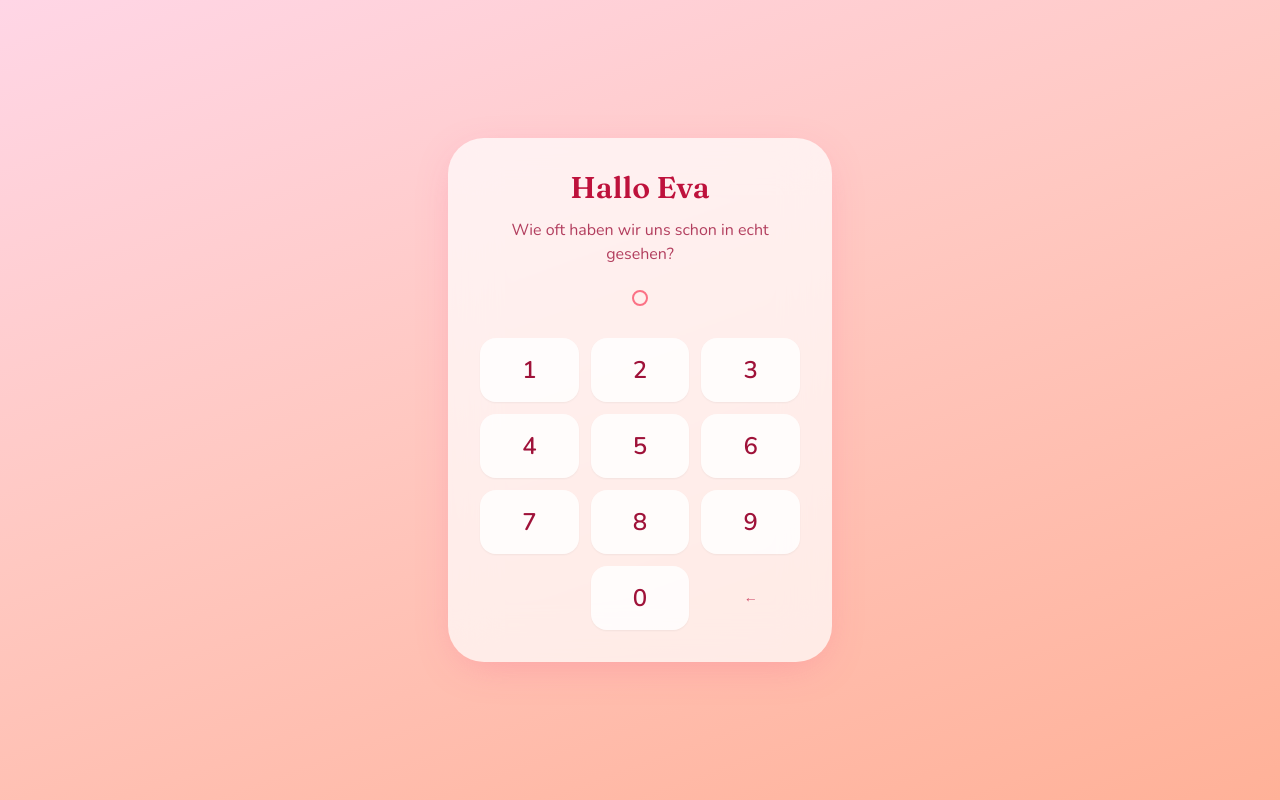
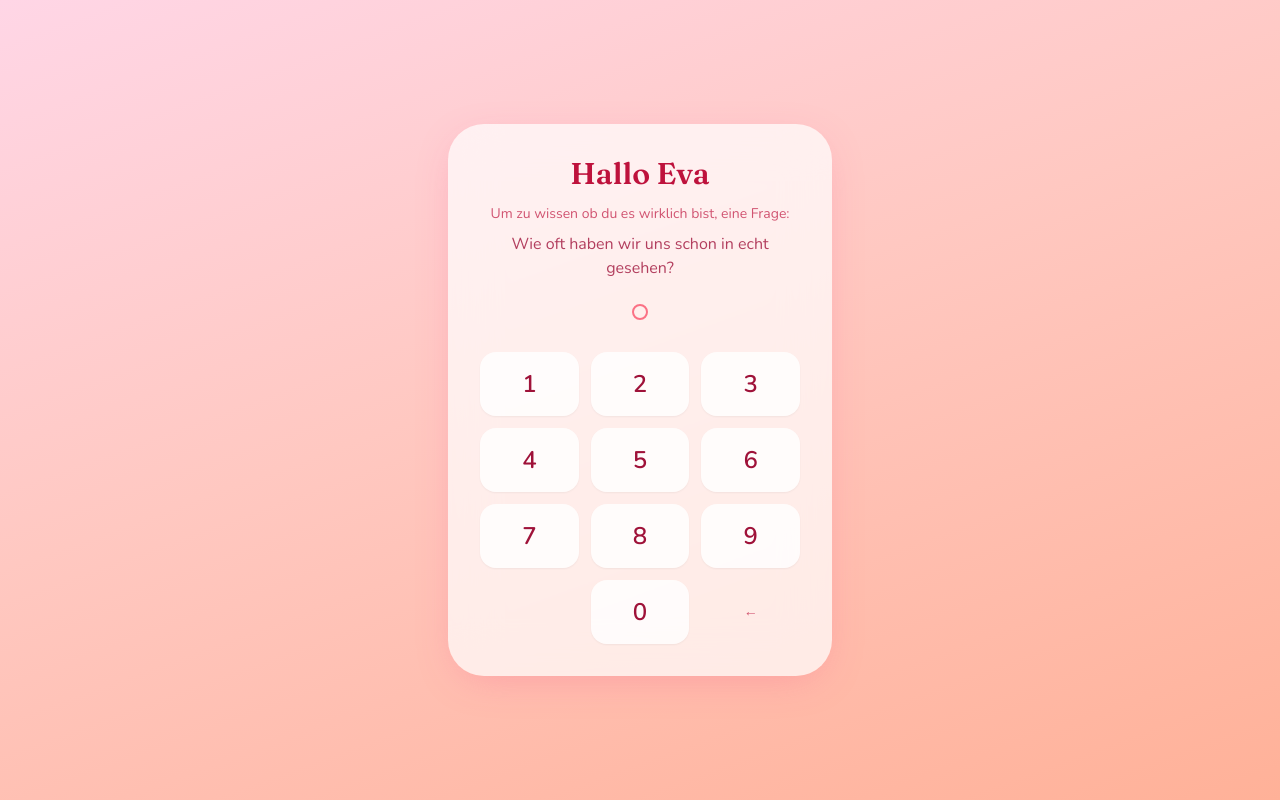
Before and after one commit to lulius2021/bittebittetreffen-, a Next.js app: page / in a window 1280 px wide. Built offline with nearby package versions, Linux system fonts and the light colour scheme.

Commit message:
Erklär-Text vor der Login-Frage ergänzen

```diff
--- a/app/components/LockScreen.tsx
+++ b/app/components/LockScreen.tsx
@@ -46,7 +46,10 @@ export default function LockScreen({ onUnlock }: { onUnlock: () => void }) {
         <h1 className="text-center font-display text-3xl font-semibold text-rose-700">
           Hallo Eva
         </h1>
-        <p className="mt-3 text-center text-rose-800/80">
+        <p className="mt-3 text-center text-sm text-rose-700/70">
+          Um zu wissen ob du es wirklich bist, eine Frage:
+        </p>
+        <p className="mt-2 text-center text-rose-800/80">
           Wie oft haben wir uns schon in echt gesehen?
         </p>
 
```
